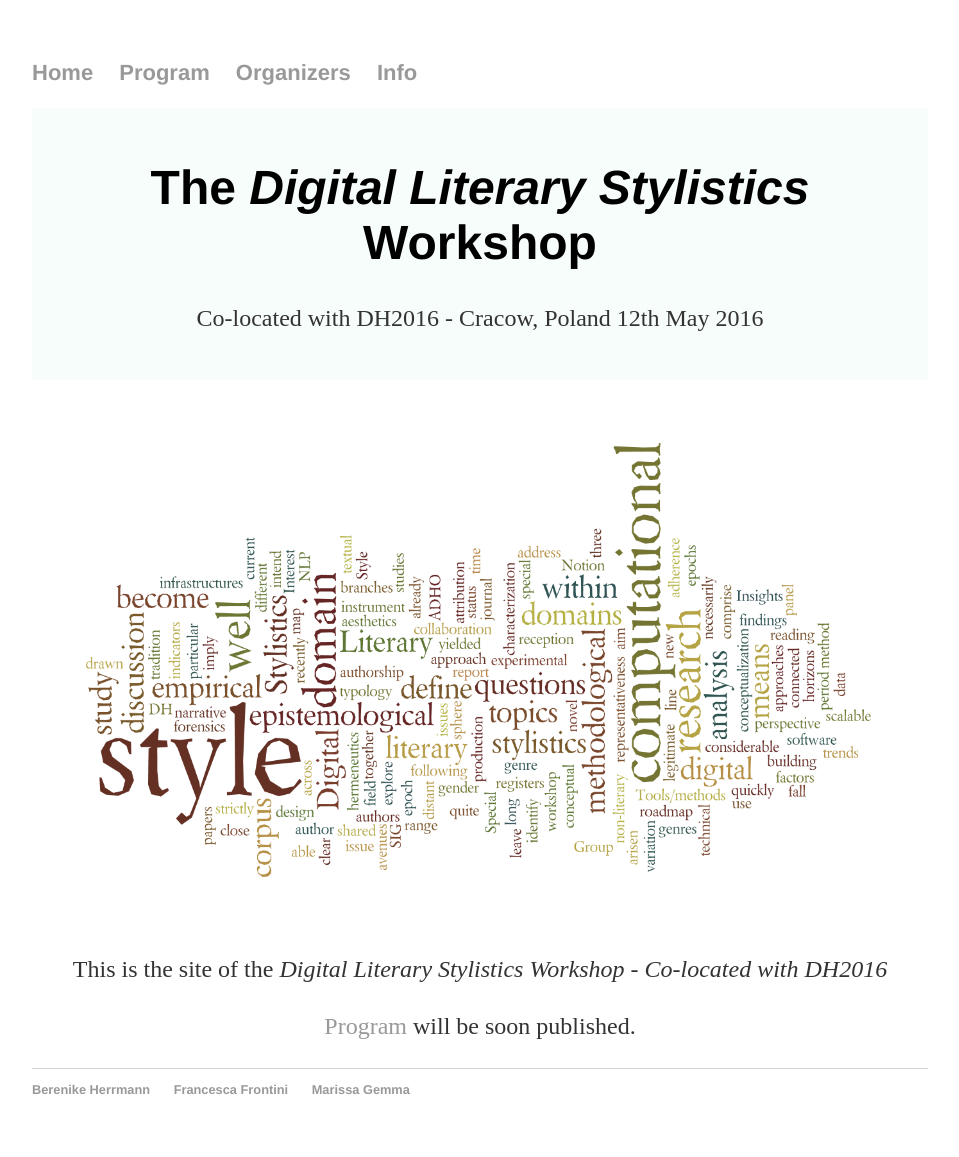
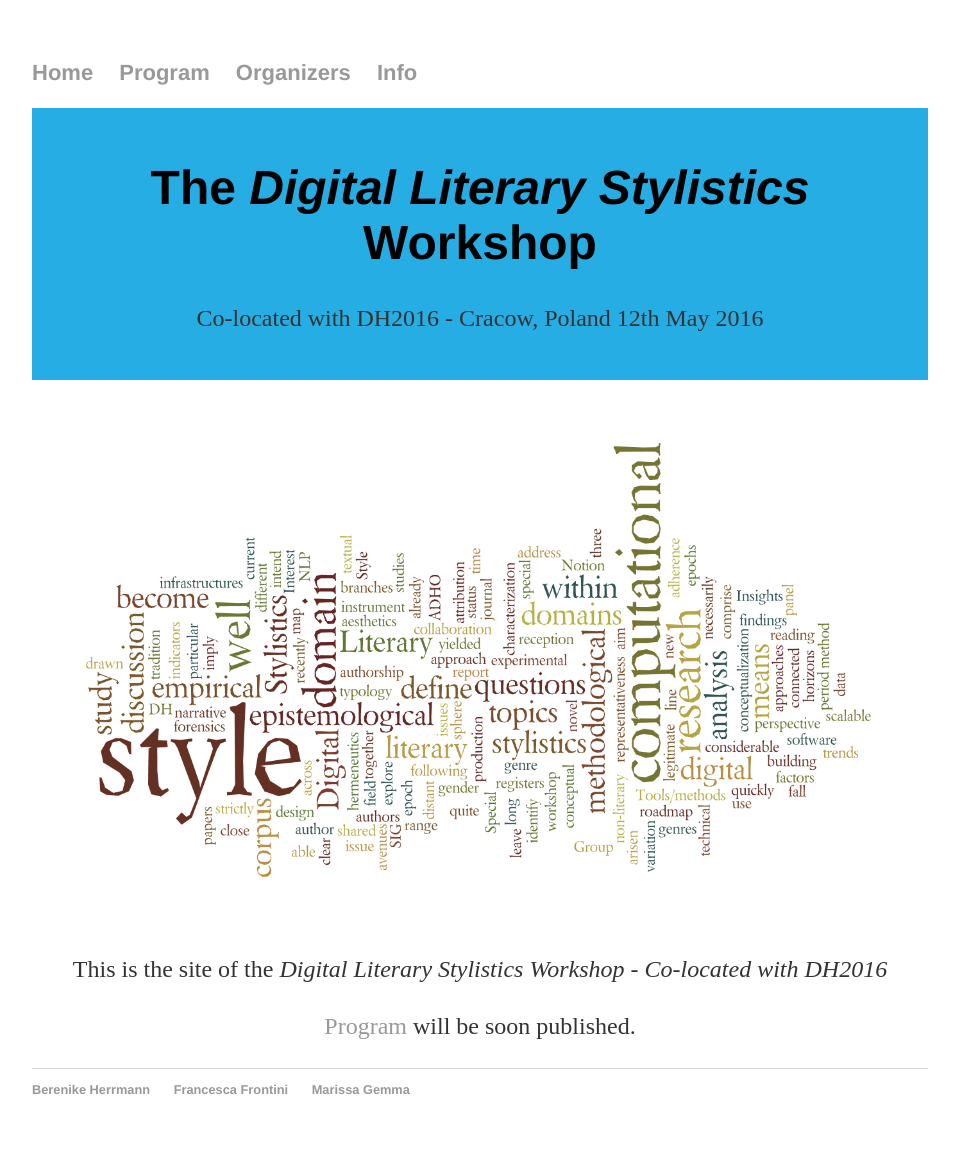
Before and after one commit to DigitalLiteraryStylistic/-DigitalLiteraryStylistic.github.io, a Jekyll site: the page built from index.html, in a window 1280 px wide. Shown: the whole page, without its empty margins (160-1119 px from the left). Built offline with Jekyll 4.4.1, drawn with Linux system fonts in a browser that asks for light colours.

Commit message:
Update main.css

```diff
--- a/css/main.css
+++ b/css/main.css
@@ -49,7 +49,7 @@
 
 .main-header {
   text-align: center;
-  background: #F7FDFA;
+  background: #26ADE4;
   padding: 20px 0px 20px 0px;;
 }
 
```
